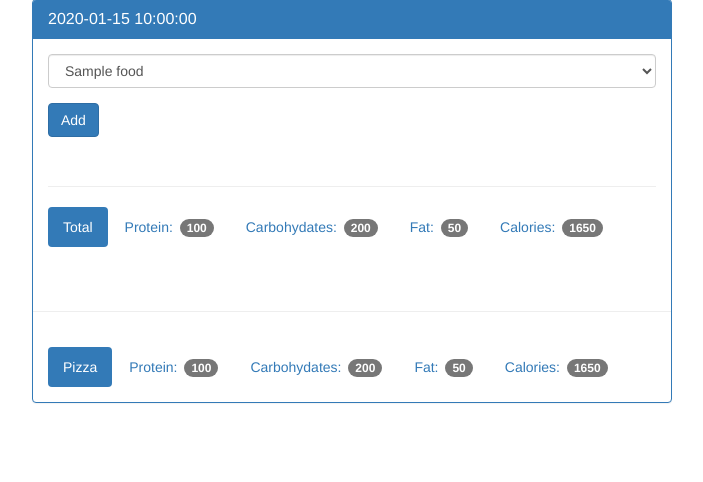
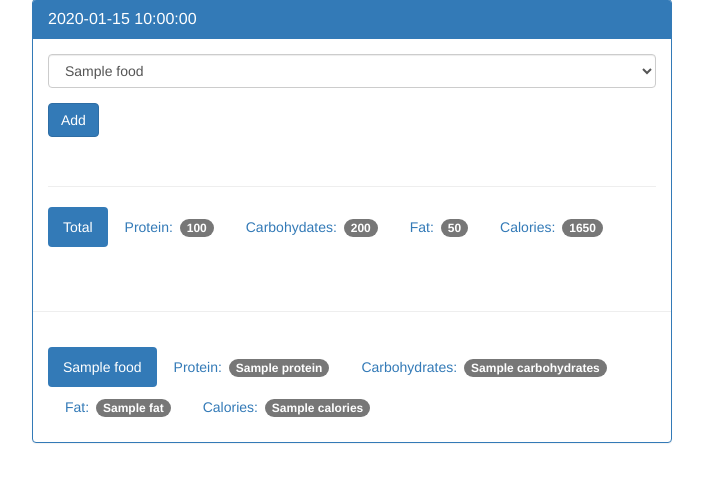
Before and after one commit to robertruben98/flask-food-tracker-app, a Flask app: template templates/day.html in a window 1280 px wide. Shown: the part 71-553 px from the top of the page, without its empty margins (288-991 px from the left). Run offline with Flask 2, Linux system fonts and the light colour scheme; the template is opened without the code that fills it: most values are stand-ins (such as "Sample title", 1, 10 or a date in 2020); some libraries are stand-ins or nearby versions.

Commit message:
Get list of foods for day

```diff
--- a/app.py
+++ b/app.py
@@ -68,7 +68,14 @@ def view(date):
     food_cur = db.execute('select id, name from food')
     food_results = food_cur.fetchall()
 
-    return render_template('day.html', date=pretty_date, food_results=food_results)
+    log_cur = db.execute('select food.name, food.protein, food.carbohydrates,'
+                         'food.fat, food.calories  from log_date '
+                         'join food_date on food_date.log_date_id = log_date.id '
+                         'join food on food.id = food_date.food_id '
+                         'where log_date.entry_date = ?', [date])
+    log_results = log_cur.fetchall()
+
+    return render_template('day.html', date=pretty_date, food_results=food_results, log_results=log_results)
 
 
 @app.route('/food', methods=['GET', 'POST'])
--- a/templates/day.html
+++ b/templates/day.html
@@ -68,15 +68,17 @@
 
             <div class="page-header"></div>
 
+            {% for food in log_results %}
             <div class="panel-body">
               <ul class="nav nav-pills" role="tablist">
-                <li class="active"><a>Pizza</a></li>
-                <li><a>Protein: <span class="badge">100</span></a></li>
-                <li><a>Carbohydates: <span class="badge">200</span></a></li>
-                <li><a>Fat: <span class="badge">50</span></a></li>
-                <li><a>Calories: <span class="badge">1650</span></a></li>
+                <li class="active"><a>{{food.name}}</a></li>
+                <li><a>Protein: <span class="badge">{{food.protein}}</span></a></li>
+                <li><a>Carbohydrates: <span class="badge">{{food.carbohydrates}}</span></a></li>
+                <li><a>Fat: <span class="badge">{{food.fat}}</span></a></li>
+                <li><a>Calories: <span class="badge">{{food.calories}}</span></a></li>
               </ul>
             </div>
+            {% endfor %}
 
           </div>
         </div>
```
Also changed, not shown: food_log.db.
